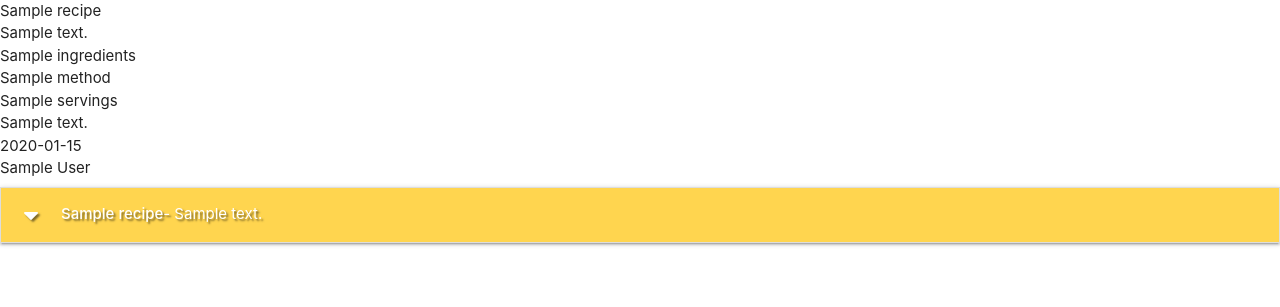
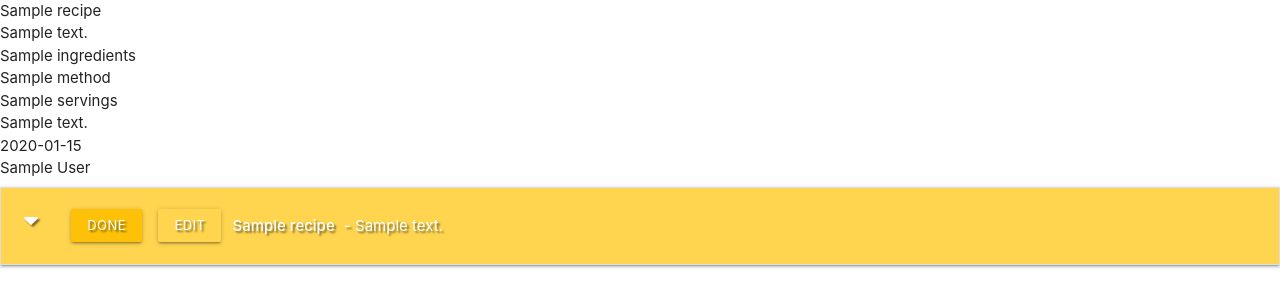
Before and after one commit to AnnaRaman/MS3, a Flask app: template templates/recipes.html in a window 1280 px wide. Shown: the part 180-487 px from the top of the page. Run offline with Flask 2, Linux system fonts and the light colour scheme; the template is opened without the code that fills it: most values are stand-ins (such as "Sample title", 1, 10 or a date in 2020); parts of the project's set-up code (start-up, migrations or seed data) failed here and were passed over; some libraries are stand-ins or nearby versions.

Commit message:
add task edit and done buttons

```diff
--- a/static/css/style.css
+++ b/static/css/style.css
@@ -1,3 +1,16 @@
 .text-shadow {
     text-shadow: 2px 2px 2px rgba(0, 0, 0, 0.5);
 }
+
+.flashes h4 {
+    line-height: 4;
+}
+
+.btn-small {
+    margin: 6px;
+}
+
+.collapsible-header .col strong {
+    margin: 5px;
+    line-height: 46px;
+}
--- a/templates/recipes.html
+++ b/templates/recipes.html
@@ -19,8 +19,13 @@
   {% for recipe in recipes %}
     <li>
       <div class="collapsible-header white-text amber lighten-2 text-shadow">
-        <i class="fas fa-caret-down"></i>
-        <strong>{{ recipe.name }}</strong> - {{ recipe.cuisine }}
+        <div class="col s3">
+            <i class="fas fa-caret-down"></i>
+            <a class="waves-effect waves-light btn-small amber">Done</a>
+            <a class="waves-effect waves-light btn-small amber lighten-2">Edit</a>
+        </div>
+        <div class="col s9"><strong>{{ recipe.name }}</strong> - {{ recipe.cuisine }}
+        </div>
         </div>
       <div class="collapsible-body">
         <strong>{{ recipe.description }}</strong>
```
